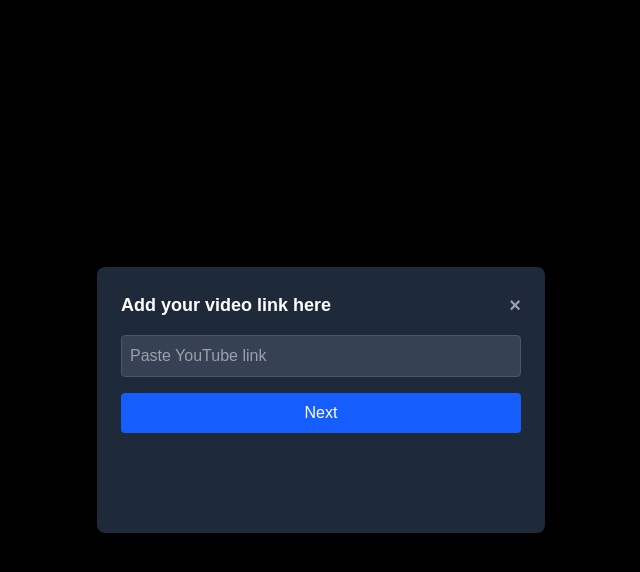
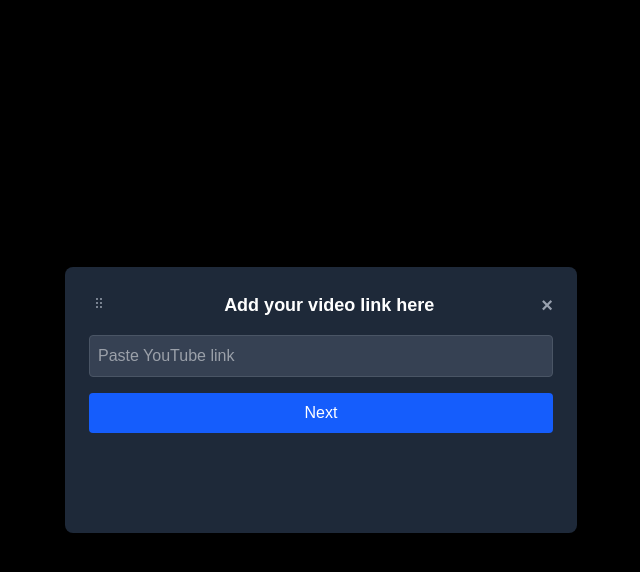
Before and after one commit to alexandermander/ytshare, a Next.js app in the folder ytshare/: page / in a window 1280 px wide. Both pictures are taken after a click on the button "Add Video". Shown: the top 572 px of the page, without its empty margins (319-959 px from the left). Built offline with nearby package versions, Linux system fonts and the light colour scheme.

Commit message:
Make overlay draggable and enlarge headers

```diff
--- a/ytshare/src/app/page.tsx
+++ b/ytshare/src/app/page.tsx
@@ -29,7 +29,24 @@ export default function Home() {
   const [selectedCategory, setSelectedCategory] = useState("General");
   const [newCategory, setNewCategory] = useState("");
   const [description, setDescription] = useState("");
-  const [openCats, setOpenCats] = useState<Record<string, boolean>>({ General: true });
+  const [openCats, setOpenCats] = useState<Record<string, boolean>>({
+    General: true,
+  });
+  const [overlayPos, setOverlayPos] = useState({ x: 0, y: 0 });
+  const startDrag = (e: React.PointerEvent<HTMLDivElement>) => {
+    e.preventDefault();
+    const startX = e.clientX - overlayPos.x;
+    const startY = e.clientY - overlayPos.y;
+    const move = (ev: PointerEvent) => {
+      setOverlayPos({ x: ev.clientX - startX, y: ev.clientY - startY });
+    };
+    const up = () => {
+      window.removeEventListener("pointermove", move);
+      window.removeEventListener("pointerup", up);
+    };
+    window.addEventListener("pointermove", move);
+    window.addEventListener("pointerup", up);
+  };
 
   const toggleCat = (c: string) => {
     setOpenCats({ ...openCats, [c]: !openCats[c] });
@@ -37,7 +54,8 @@ export default function Home() {
 
   const handleAdd = () => {
     if (!link) return;
-    const cat = selectedCategory === "__new__" ? newCategory.trim() : selectedCategory;
+    const cat =
+      selectedCategory === "__new__" ? newCategory.trim() : selectedCategory;
     if (!cat) return;
     if (selectedCategory === "__new__" && !categories.includes(cat)) {
       setCategories([...categories, cat]);
@@ -66,10 +84,14 @@ export default function Home() {
         <div key={c} className="mb-4">
           <button
             onClick={() => toggleCat(c)}
-            className="w-full flex justify-between items-center bg-gray-700 text-white px-4 py-2 rounded"
+            className="w-full flex justify-between items-center bg-gray-700 text-white px-4 py-3 rounded"
           >
             <span>{c}</span>
-            <span className={`transform transition-transform ${openCats[c] ? "rotate-90" : ""}`}>▶</span>
+            <span
+              className={`transform transition-transform ${openCats[c] ? "rotate-90" : ""}`}
+            >
+              ▶
+            </span>
           </button>
           <ul
             className={`grid gap-4 mt-2 md:grid-cols-2 lg:grid-cols-3 transition-all duration-300 ${
@@ -80,24 +102,38 @@ export default function Home() {
               .filter((v) => v.category === c)
               .map((video, index) => {
                 const id = getVideoId(video.link);
-                const thumb = id ? `https://img.youtube.com/vi/${id}/0.jpg` : null;
+                const thumb = id
+                  ? `https://img.youtube.com/vi/${id}/0.jpg`
+                  : null;
                 return (
                   <li
                     key={index}
                     className="w-full max-w-sm bg-white border border-gray-200 rounded-lg shadow-sm dark:bg-gray-800 dark:border-gray-700"
                   >
-                    <a href={video.link} target="_blank" rel="noopener noreferrer">
+                    <a
+                      href={video.link}
+                      target="_blank"
+                      rel="noopener noreferrer"
+                    >
                       {thumb ? (
-                        <img className="p-4 rounded-t-lg" src={thumb} alt="Video thumbnail" />
+                        <img
+                          className="p-4 rounded-t-lg"
+                          src={thumb}
+                          alt="Video thumbnail"
+                        />
                       ) : (
-                        <span className="text-blue-600 underline p-4 block">{video.link}</span>
+                        <span className="text-blue-600 underline p-4 block">
+                          {video.link}
+                        </span>
                       )}
                     </a>
                     <div className="px-5 pb-5">
                       <h5 className="text-xl font-semibold tracking-tight text-gray-900 dark:text-white">
                         {video.description || video.link}
                       </h5>
-                      <p className="mt-2 text-sm text-gray-500 dark:text-gray-400">{video.category}</p>
+                      <p className="mt-2 text-sm text-gray-500 dark:text-gray-400">
+                        {video.category}
+                      </p>
                     </div>
                   </li>
                 );
@@ -108,9 +144,30 @@ export default function Home() {
 
       {showOverlay && (
         <div className="fixed inset-0 bg-black bg-opacity-80 flex items-center justify-center z-50">
-          <div className="bg-gray-800 p-6 rounded-lg shadow-lg w-full max-w-md text-white">
+          <div
+            className="bg-gray-800 p-6 rounded-lg shadow-lg w-full max-w-lg text-white"
+            style={{
+              transform: `translate(${overlayPos.x}px, ${overlayPos.y}px)`,
+            }}
+          >
             <div className="flex justify-between items-center mb-4">
-              <h2 className="text-lg font-semibold">Add your video link here</h2>
+              <div
+                onPointerDown={startDrag}
+                className="cursor-move text-gray-400 hover:text-white mr-2"
+                title="Drag"
+              >
+                <svg
+                  xmlns="http://www.w3.org/2000/svg"
+                  viewBox="0 0 20 20"
+                  fill="currentColor"
+                  className="w-5 h-5"
+                >
+                  <path d="M7 4a1 1 0 112 0 1 1 0 01-2 0zM11 4a1 1 0 112 0 1 1 0 01-2 0zM7 8a1 1 0 112 0 1 1 0 01-2 0zM11 8a1 1 0 112 0 1 1 0 01-2 0zM7 12a1 1 0 112 0 1 1 0 01-2 0zM11 12a1 1 0 112 0 1 1 0 01-2 0z" />
+                </svg>
+              </div>
+              <h2 className="text-lg font-semibold">
+                Add your video link here
+              </h2>
               <button
                 onClick={() => {
                   setShowOverlay(false);
```
